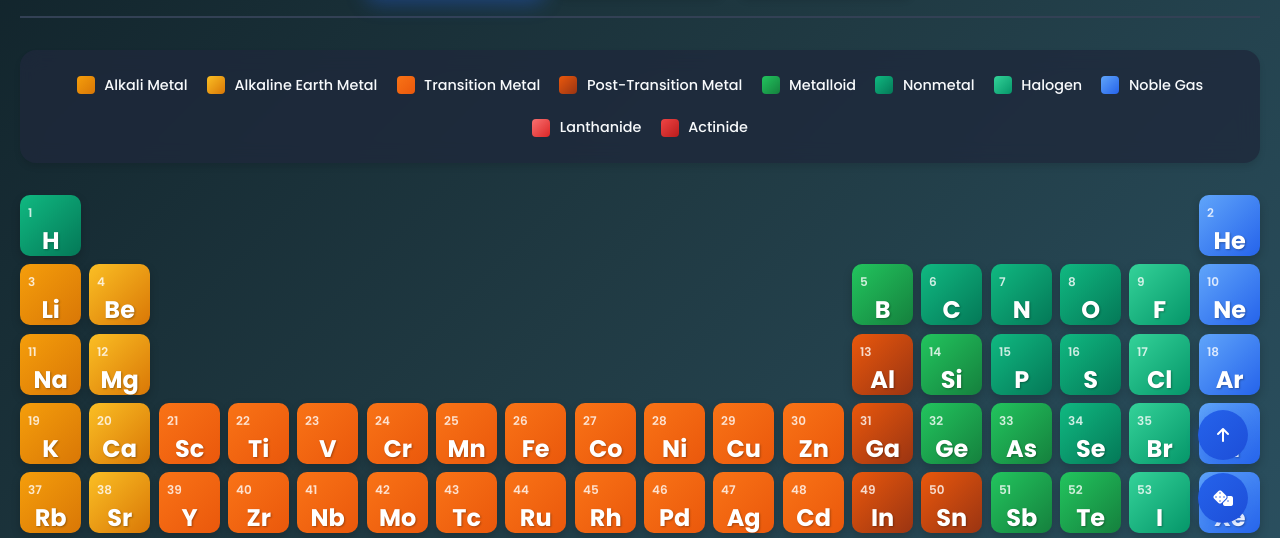
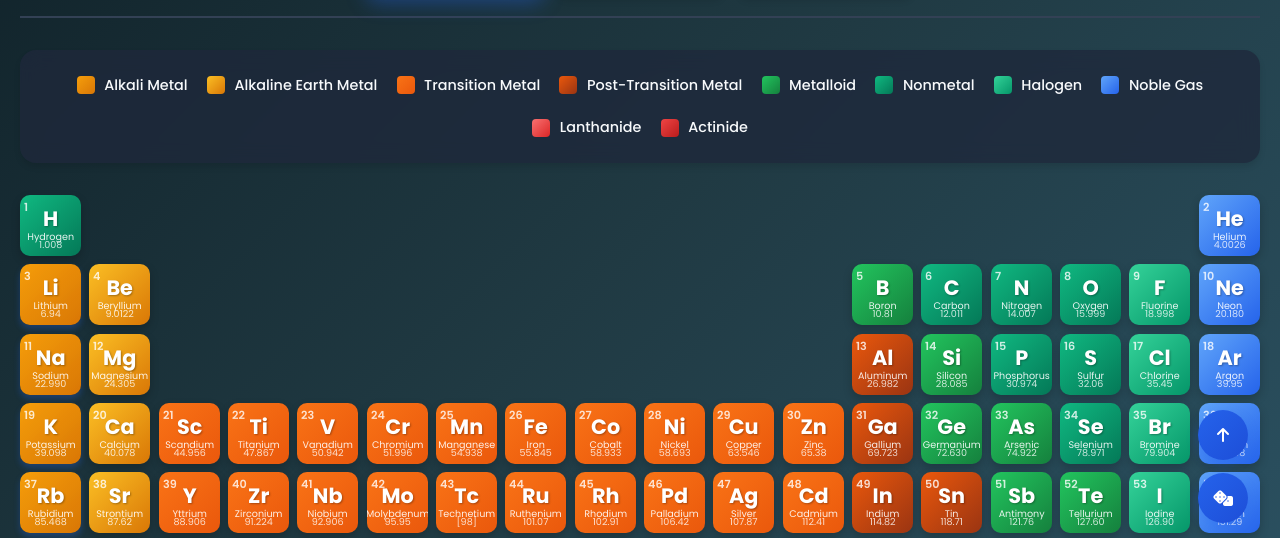
Before and after one commit to salmanahmad34/PRDO, a plain HTML site: page index.html in a window 1280 px wide. Shown: the part 245-783 px from the top of the page. Drawn offline with Linux system fonts and the light colour scheme; no server answers.

Commit message:
Update index.html

```diff
--- a/index.html
+++ b/index.html
@@ -402,11 +402,11 @@
 
         .element {
             aspect-ratio: 1/1;
-            padding: 8px;
+            padding: 4px;
             border-radius: 10px;
             display: flex;
             flex-direction: column;
-            justify-content: space-between;
+            justify-content: center;
             align-items: center;
             cursor: pointer;
             transition: all 0.3s ease;
@@ -449,14 +449,14 @@
             }
         }
 
-        .element-number {
-            font-size: 0.75rem;
-            align-self: flex-start;
-            font-weight: 600;
-            color: rgba(255, 255, 255, 0.8);
-        }
-
-        .element-symbol {
+
+        .element:hover {
+            transform: scale(1.08);
+            box-shadow: 0 8px 20px rgba(0, 0, 0, 0.3);
+            z-index: 10;
+        }
+
+        .element.highlighted {
             font-size: 1.5rem;
             font-weight: 700;
             color: white;
@@ -598,44 +598,44 @@
             }
         }
 
-        .quiz-option {
-            padding: 1.2rem;
-            background-color: #1E293B;
-            border: 2px solid #334155;
-            border-radius: 12px;
-            cursor: pointer;
-            transition: all 0.3s;
-            font-weight: 500;
-            color: #CBD5E1;
-        }
-
-        .quiz-option:hover {
-            background-color: #334155;
-            border-color: #60A5FA;
-            transform: translateY(-2px);
-        }
-
-        .quiz-option.selected {
-            background-color: #2563EB;
-            border-color: #60A5FA;
+        .element-number {
+            position: absolute;
+            top: 4px;
+            left: 4px;
+            font-size: 0.7rem;
+            font-weight: 600;
+            color: rgba(255, 255, 255, 0.8);
+        }
+
+        .element-symbol {
+            font-size: 1.3rem;
+            font-weight: 700;
             color: white;
-            transform: scale(1.02);
-        }
-
-        .quiz-navigation {
-            display: flex;
-            justify-content: space-between;
-        }
-
-        .quiz-btn {
-            padding: 1rem 2rem;
-            background: linear-gradient(135deg, #2563EB 0%, #1D4ED8 100%);
-            color: white;
-            border: none;
-            border-radius: 12px;
-            cursor: pointer;
-            font-weight: 600;
-            transition: all 0.3s;
+            text-shadow: 1px 1px 2px rgba(0, 0, 0, 0.3);
+            line-height: 1;
+        }
+
+        .element-name {
+            font-size: 0.6rem;
+            text-align: center;
+            margin-top: 2px;
+            line-height: 1;
+            color: rgba(255, 255, 255, 0.9);
+        }
+
+        .element-mass {
+            position: absolute;
+            bottom: 4px;
+            width: 100%;
+            left: 0;
+            text-align: center;
+            font-size: 0.6rem;
+            color: rgba(255, 255, 255, 0.8);
+        }
+
+        /* Element Categories */
+        .alkali-metal {
+            background: linear-gradient(135deg, #F59E0B 0%, #D97706 100%);
             box-shadow: 0 4px 6px rgba(37, 99, 235, 0.3);
         }
 
```
